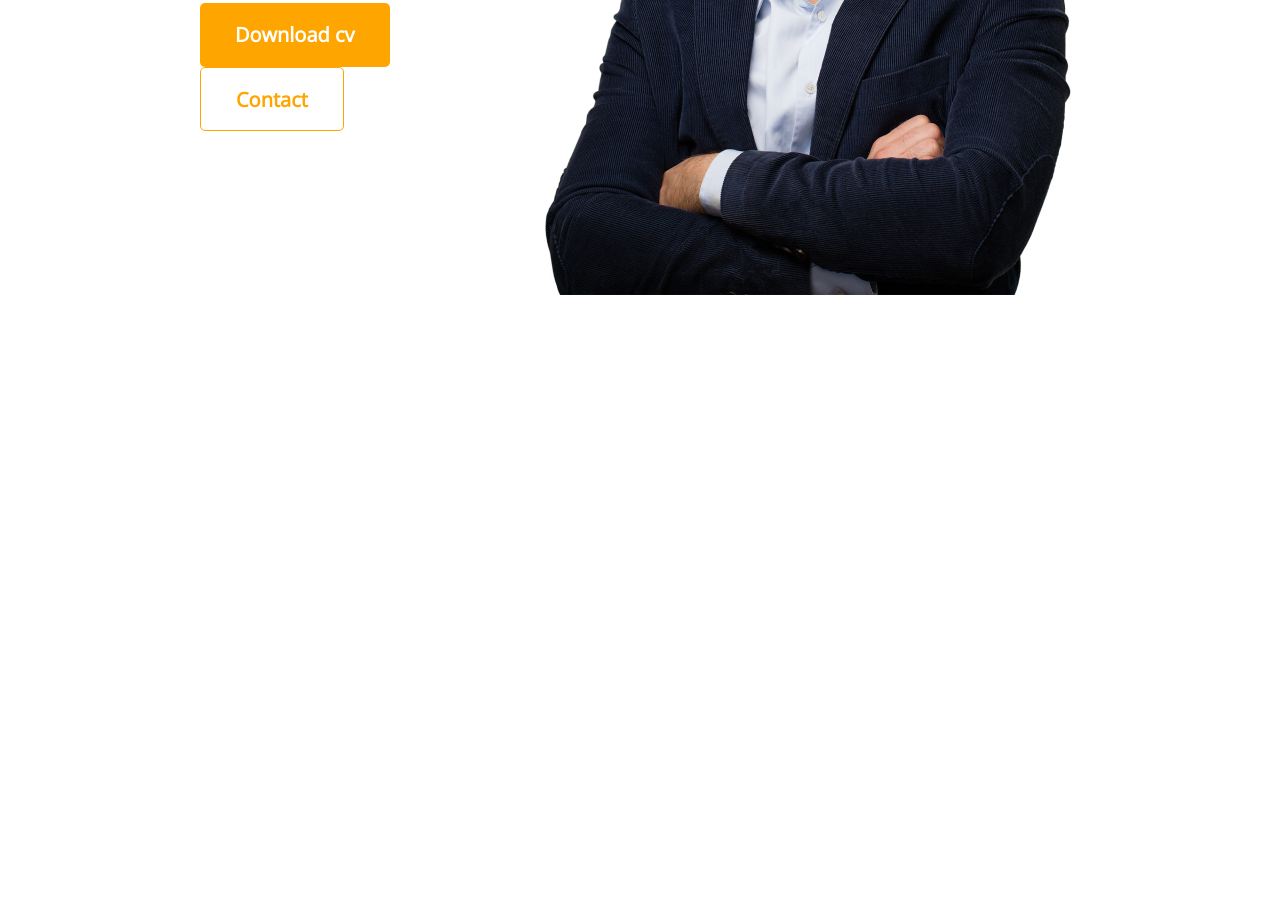
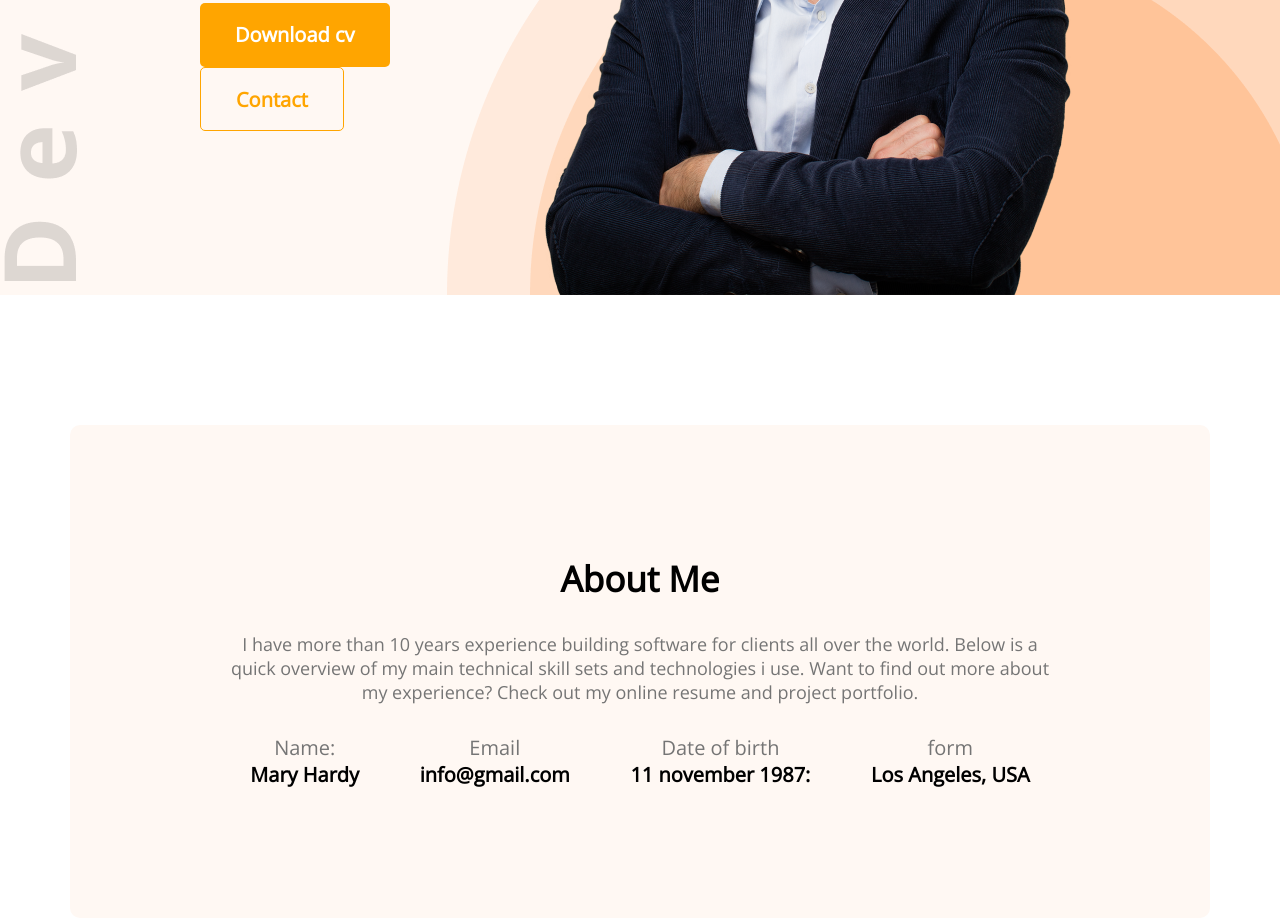
Before and after one commit to Tanvirsayem99/developer-portfolio, a plain HTML site: page idnex.html in a window 1280 px wide. Shown: the part 545-1463 px from the top of the page. Before the commit the page ends 840 px from the top, so only its background shows below. Drawn offline with nearby package versions, Linux system fonts and the light colour scheme.

Commit message:
gitaaded

```diff
--- a/idnex.html
+++ b/idnex.html
@@ -9,7 +9,7 @@
     <link rel="preconnect" href="https://fonts.googleapis.com"><link rel="preconnect" href="https://fonts.gstatic.com" crossorigin><link href="https://fonts.googleapis.com/css2?family=Open+Sans&family=Poppins:wght@300&display=swap" rel="stylesheet">
 </head>
 <body>
-    <header>
+    <header class="header">
         <nav>
             <h2 class="nav-title">Ma<span class="text-primary">r</span>y</h2>
             <ul>
@@ -30,5 +30,29 @@
             <img src="images/hardy.png" alt="">
         </div>
     </header>
+    <main>
+        <section class="about">
+            <h3 class="section-title">About Me</h3>
+            <p class="section-description">I have more than 10 years experience building software for clients all over the world. Below is a quick overview of my main technical skill sets and technologies i use. Want to find out more about my experience? Check out my online resume and project portfolio.</p>
+            <div class="about-info-container">
+                <div class="about-info">
+                    <p class="info-title">Name:</p>
+                    <P class="info-description">Mary Hardy</P>
+                </div>
+                <div class="about-info">
+                    <p class="info-title">Email</p>
+                    <P class="info-description">info@gmail.com</P>
+                </div>
+                <div class="about-info">
+                    <p class="info-title">Date of birth</p>
+                    <P class="info-description">11 november 1987:</P>
+                </div>
+                <div class="about-info">
+                    <p class="info-title">form</p>
+                    <P class="info-description">Los Angeles, USA</P>
+                </div>
+            </div>
+        </section>
+    </main>
 </body>
 </html>
--- a/styles/portfolio.css
+++ b/styles/portfolio.css
@@ -16,6 +16,12 @@
     background-color: orange;
     width: ;
 
+}
+.header{
+    background: #fff8f3;
+    background-image: url('../images/header_bg.png'),url(../images/developer.png);
+    background-repeat: no-repeat;
+    background-position: bottom right, left;
 }
 /* header and navigation style */
 nav{
@@ -67,3 +73,40 @@ nav li{
     height: 64px;
     border-radius: 5px;
 }
+/* main section */
+main{
+    max-width: 1140px;
+    margin: 0 auto;
+}
+/* about section style */
+.about{
+    margin-top: 130px;
+    background: #FFF8F3;
+    border-radius: 10px;
+    padding: 130px 150px;
+    text-align: center;
+}
+.section-title{
+    font-weight: 700;
+    font-size: 35px;
+    margin-bottom: 30px;
+}
+.section-description{
+    color: #757575;
+    font-size: 18px;
+    margin-bottom: 30px;
+}
+.about-info-container{
+    display: flex;
+    justify-content: space-around;
+
+}
+.about .info-title{
+    font-size: 20px;
+    color: #757575;
+}
+.info-description{
+    font-weight: 700;
+    font-size: 20px;
+
+}
```
